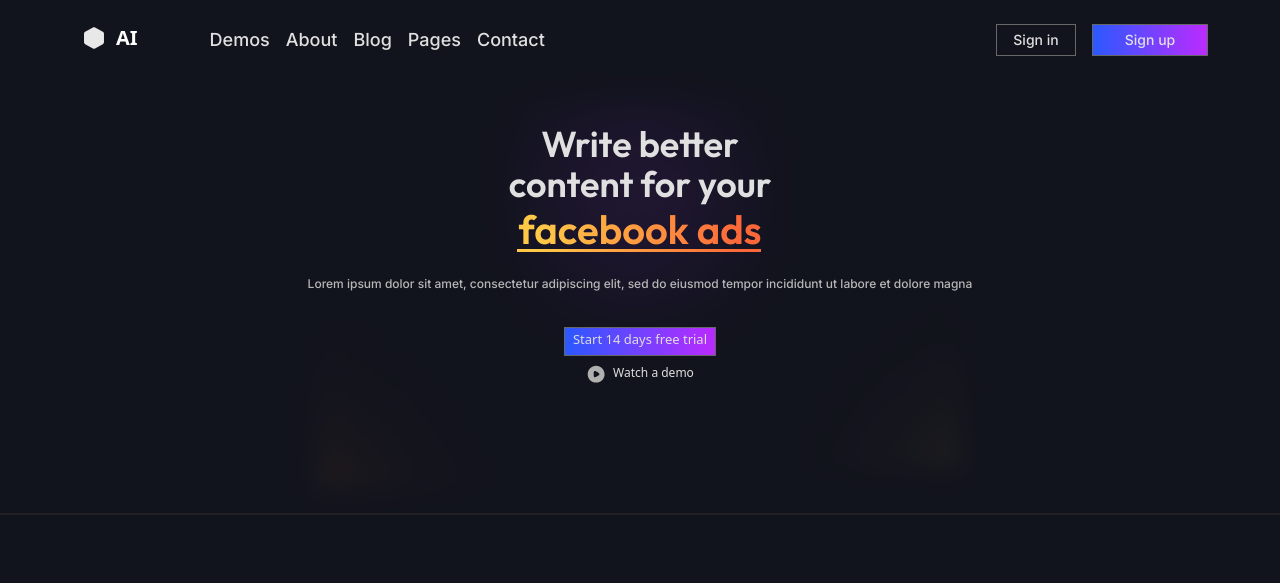
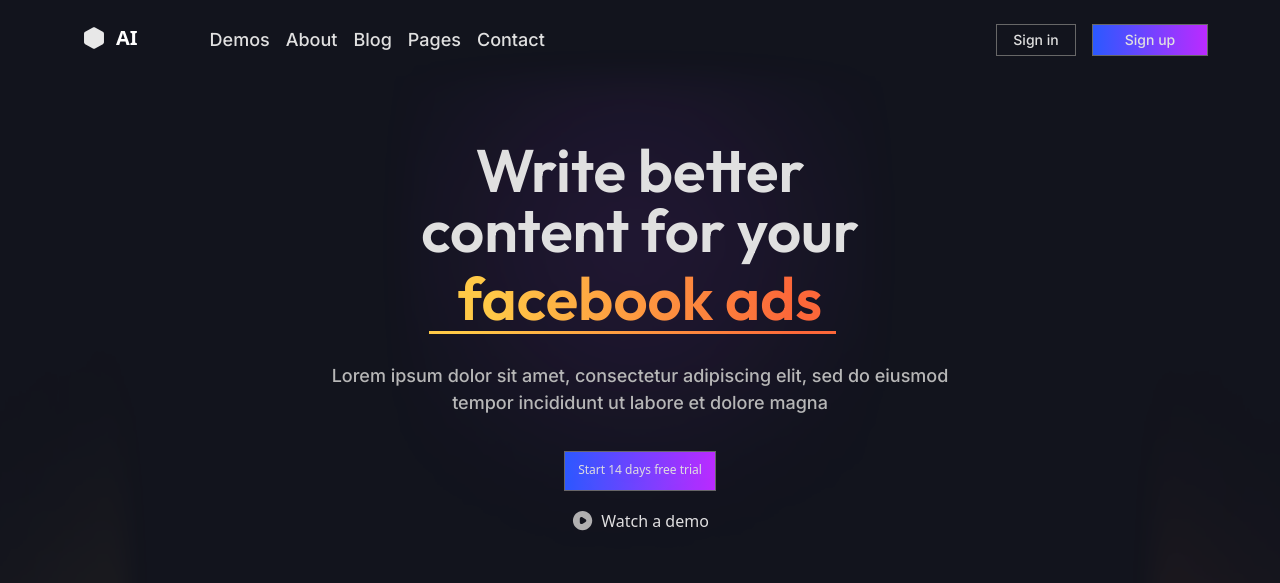
Before and after one commit to druvkotwani/Figma-to-Code, a React (Vite) app in the folder Project1/: page / in a window 1280 px wide. Shown: the top 583 px of the page. Built offline with nearby package versions, Linux system fonts and the light colour scheme.

Commit message:
hero done

```diff
--- a/Project1/src/components/Hero.jsx
+++ b/Project1/src/components/Hero.jsx
@@ -1,4 +1,5 @@
 import React from 'react';
+import Button from './Button';
 
 const customStyle = {
   backgroundImage: 'linear-gradient(90deg, #FFC947 8.35%, #FC6739 91.76%)',
@@ -6,7 +7,6 @@
   backgroundClip: 'text',
   color: 'transparent',
   fontFamily: 'Outfit',
-  fontSize: '40px',
   fontStyle: 'normal',
   fontWeight: 600,
   lineHeight: 'normal',
@@ -23,43 +23,39 @@
 
 const Hero = () => {
   return (
-    <div className='flex flex-col justify-center items-center gap-[35px] px-[13px] py-16 relative' >
-      <div className='absolute top-[169px] right-[316px] w-[242px] h-[242px] blur-md bg-Ellipse2 bg-cover'></div>
-      <div className='absolute top-[189px] left-[315px] w-[242px] h-[242px] blur-md bg-Ellipse3 bg-cover'></div>
-      <div className='absolute top-[39px] bg-Ellipse1 w-[275px] h-[275px] bg-cover bg-center blur-lg'></div>
+    <div className='flex flex-col justify-center items-center gap-[35px] px-[13px] py-16 mt-4 relative' >
+      <div className='absolute top-[169px] right-[316px] md:right-[90%] md:w-[375px] md:h-[375px] w-[242px] h-[242px] blur-md bg-Ellipse2 bg-cover'></div>
+      <div className='absolute top-[189px] left-[315px] md:left-[90%] md:w-[375px] md:h-[375px] w-[242px] h-[242px] blur-md bg-Ellipse3 bg-cover'></div>
+      <div className='absolute top-[39px] md:top-0 mx-auto bg-Ellipse1 md:w-[475px] md:h-[475px] w-[275px] h-[275px] bg-cover bg-center blur-lg'></div>
 
-      <div className="flex flex-col gap-6 w-full items-center relative">
-        <div className="text-center text-4xl font-['Outfit'] font-semibold text-[#e0e0e0] ">
+      <div className="flex flex-col gap-6 w-full items-center relative ">
+        <div className="text-center text-4xl md:text-6xl font-['Outfit'] font-semibold text-[#e0e0e0] ">
           Write better
           <br />
           content for your
           <br />
-          <span className="font-medium" style={customStyle}>facebook ads</span>
+          <span className="font-medium text-4xl md:text-6xl" style={customStyle}>facebook ads</span>
           <div style={underlineStyle}></div>
         </div>
-        <p className="text-center text-xs font-['Inter'] font-medium text-[#b7b7b7] self-start w-full">
+        <p className="text-center md:pt-1 text-xs md:text-[18px] leading-normal font-['Inter'] font-medium text-[#b7b7b7] self-start mx-auto md:w-[50%]">
           Lorem ipsum dolor sit amet, consectetur adipiscing elit, sed do eiusmod
           tempor incididunt ut labore et dolore magna
         </p>
       </div>
 
       {/* Button and Watch a demo */}
-      <div className='flex justify-center flex-col items-center gap-[8px]'>
+      <div className='flex justify-center flex-col items-center md:gap-4 gap-[8px]'>
 
-        <button className=' border-[0.844px] border-solid border-[#676767] w-[151.156px] h-[29px] bg-custom2 text-center'>
-          <p className='pb-[2px] text-[#E0E0E0] font-inter text-[13px] font-medium text-center'>
-            Start 14 days free trial
+        <Button text='Start 14 days free trial' />
+
+        <button className='inline-flex justify-center  items-center gap-[6px]'>
+          <svg xmlns="http://www.w3.org/2000/svg" width="24" height="24" viewBox="0 0 21 21" fill="none">
+            <path d="M10.1333 1.68889C5.47195 1.68889 1.68884 5.472 1.68884 10.1333C1.68884 14.7947 5.47195 18.5778 10.1333 18.5778C14.7946 18.5778 18.5777 14.7947 18.5777 10.1333C18.5777 5.472 14.7946 1.68889 10.1333 1.68889ZM12.3795 11.5942L11.2986 12.2191L10.2177 12.844C8.8244 13.6462 7.6844 12.9876 7.6844 11.3831V10.1333V8.88356C7.6844 7.27067 8.8244 6.62044 10.2177 7.42267L11.2986 8.04756L12.3795 8.67244C13.7728 9.47467 13.7728 10.792 12.3795 11.5942Z" fill="#B0B0B0" />
+          </svg>
+          <p className='text-[#E0E0E0] font-inter text-[16px]  font-medium py-[2px]'>
+            Watch a demo
           </p>
         </button>
-
-        <div className='inline-flex justify-center items-center gap-[6px]'>
-          <svg xmlns="http://www.w3.org/2000/svg" width="21" height="21" viewBox="0 0 21 21" fill="none">
-            <path d="M10.1333 1.68889C5.47195 1.68889 1.68884 5.472 1.68884 10.1333C1.68884 14.7947 5.47195 18.5778 10.1333 18.5778C14.7946 18.5778 18.5777 14.7947 18.5777 10.1333C18.5777 5.472 14.7946 1.68889 10.1333 1.68889ZM12.3795 11.5942L11.2986 12.2191L10.2177 12.844C8.8244 13.6462 7.6844 12.9876 7.6844 11.3831V10.1333V8.88356C7.6844 7.27067 8.8244 6.62044 10.2177 7.42267L11.2986 8.04756L12.3795 8.67244C13.7728 9.47467 13.7728 10.792 12.3795 11.5942Z" fill="#B0B0B0" />
-          </svg>
-          <p className='text-[#E0E0E0] font-inter text-xs font-medium pb-[2px]'>
-            Watch a demo
-          </p>
-        </div>
       </div>
     </div>
   );
```
